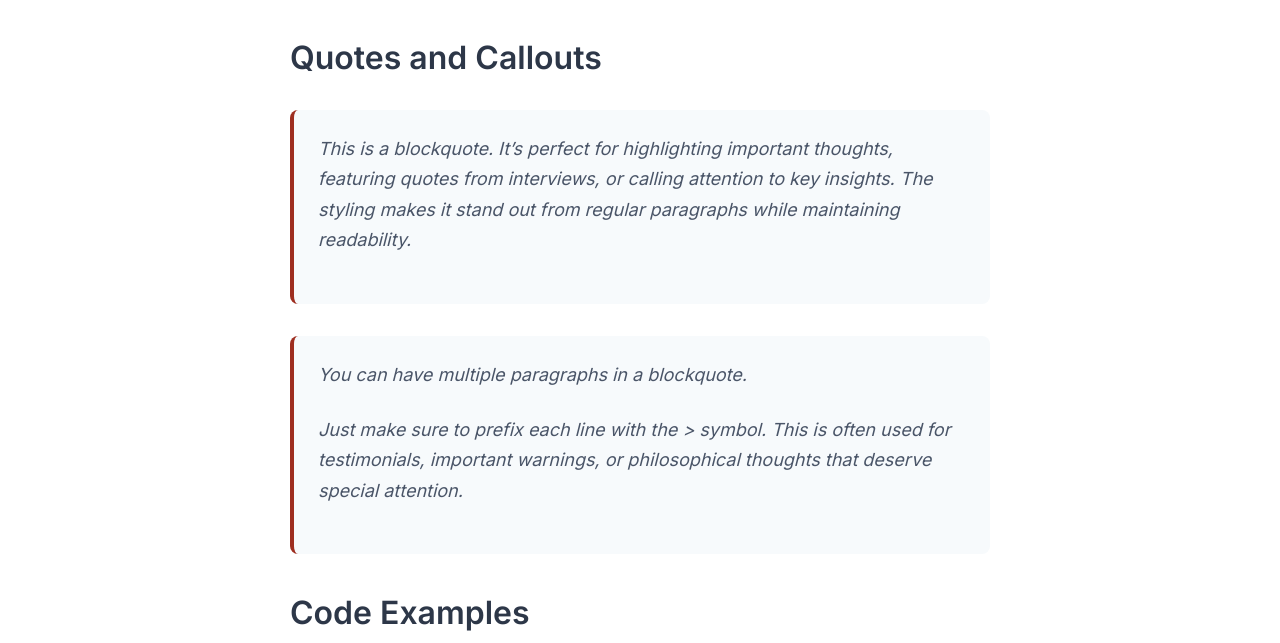
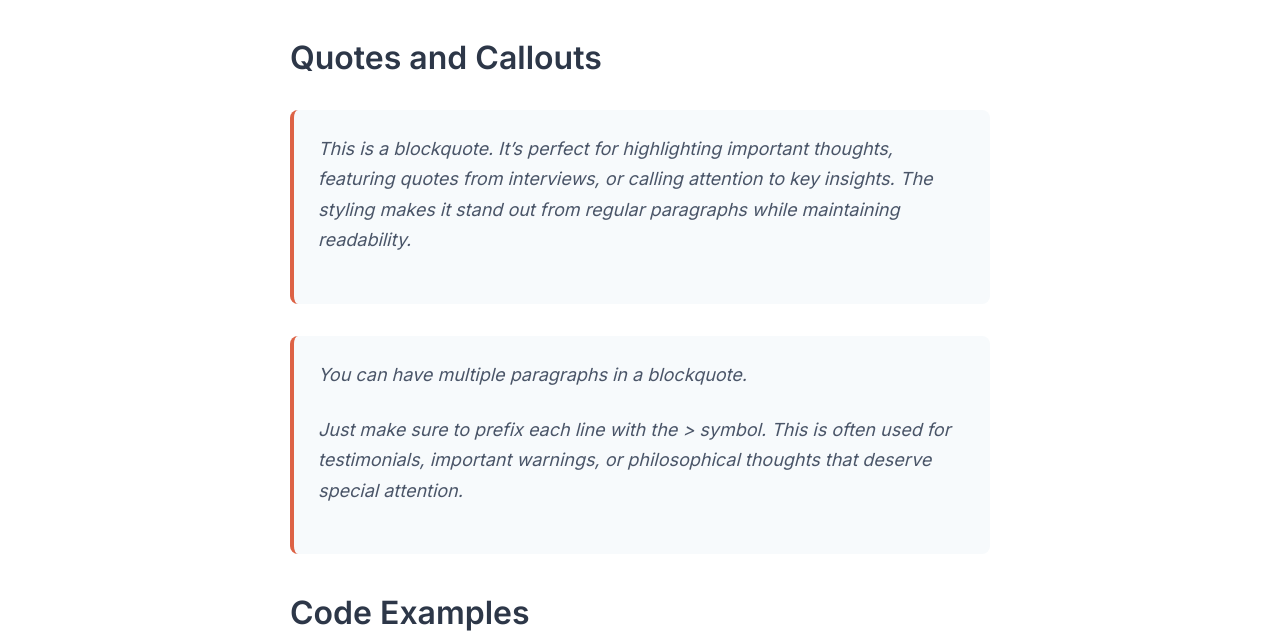
Before and after one commit to froghaiku/WordSenWebsite, a Jekyll site: the page built from md.md, in a window 1280 px wide and 1400 px high, scrolled down 2478 px. Shown: the part 150-793 px from the top of the window. Built offline with Jekyll 4.4.1, drawn with Linux system fonts in a browser that asks for light colours.

Commit message:
Improve blog post styling with centered images and brand colors
- Center align all images in blog posts with proper spacing and shadows
- Change blockquote border from red to brand orange (--accent-color)
- Add responsive image styling with rounded corners and subtle shadows
- Maintain consistent visual hierarchy with existing design system

🤖 Generated with [Claude Code](https://claude.ai/code)

Co-Authored-By: Claude <noreply@anthropic.com>

```diff
--- a/_layouts/post.html
+++ b/_layouts/post.html
@@ -121,6 +121,15 @@ layout: default
     margin-bottom: 1.5rem;
 }
 
+.post-body img {
+    display: block;
+    margin: 2rem auto;
+    max-width: 100%;
+    height: auto;
+    border-radius: 8px;
+    box-shadow: 0 4px 12px rgba(0, 0, 0, 0.1);
+}
+
 .post-body ul,
 .post-body ol {
     margin-bottom: 1.5rem;
@@ -132,7 +141,7 @@ layout: default
 }
 
 .post-body blockquote {
-    border-left: 4px solid #9e2e20;
+    border-left: 4px solid var(--accent-color);
     padding-left: 1.5rem;
     margin: 2rem 0;
     font-style: italic;
```
